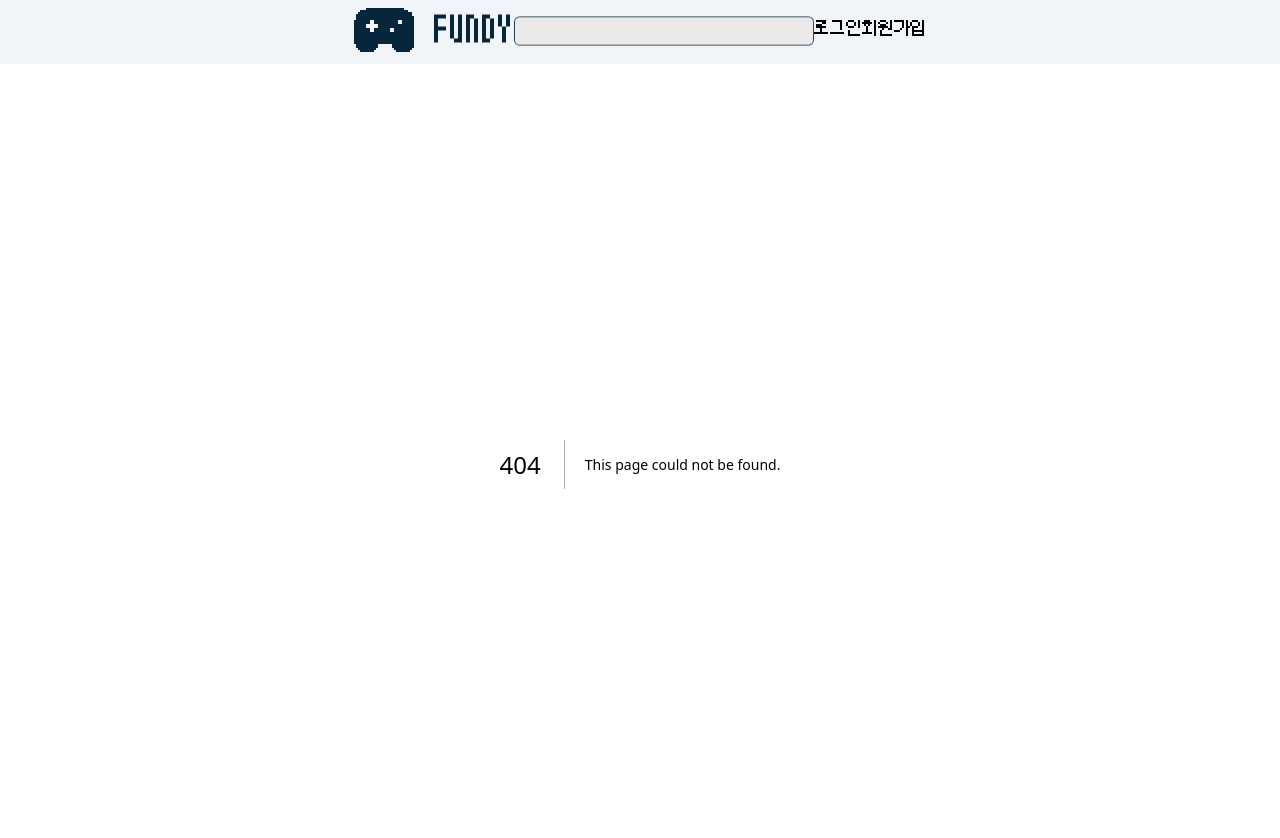
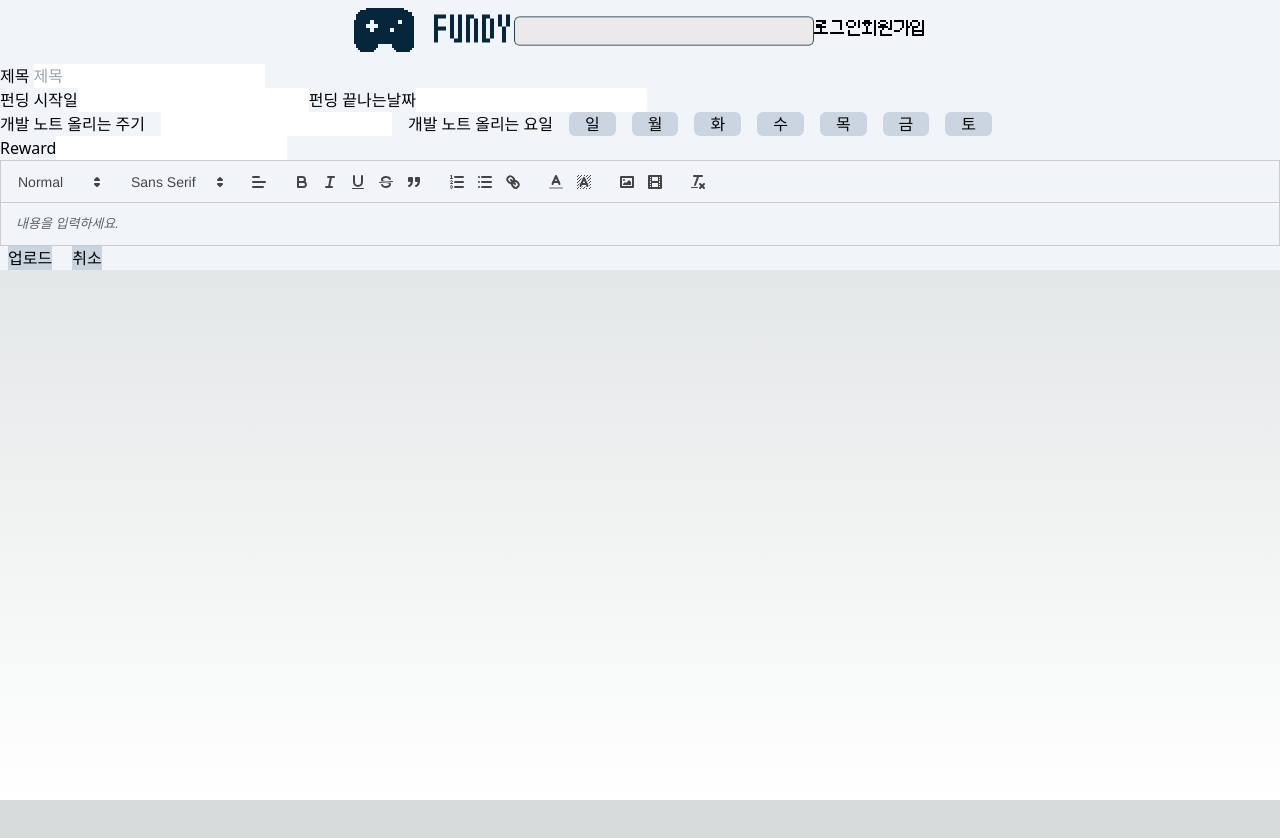
Before and after one commit to Team-Fundy/Fundy-FE, a Next.js app: page /uploadproject in a window 1280 px wide. Before the commit this address had no page. Shown: the top 838 px of the page. After the commit the page ends 800 px from the top, so only its background shows below. Built offline with nearby package versions, Linux system fonts and the light colour scheme.

Commit message:
feat : 프로젝트 업로드 페이지 기능구현

```diff
--- a/Components/TextEditor/TextEditor.tsx
+++ b/Components/TextEditor/TextEditor.tsx
@@ -22,20 +22,16 @@ const modules = {
 }
 
 
-const TextEditor = () => {
+const TextEditor = (setContents: any) => {
 
-    const [__html, setContents] = useState<String>();
     const onChangeText = (content: string) => {
         setContents(content);
 
     }
     return (
         <div>
-            <ReactQuill onChange={onChangeText} modules={modules} placeholder="내용을 입력하세요." />
-            <div className="ml-2 flex gap-5">
-                <button className="bg-slate-300">업로드</button>
-                <button className="bg-slate-300">취소</button>
-            </div>
+            <ReactQuill onChange={onChangeText} modules={modules} placeholder="내용을 입력하세요." className="h-96" />
+
         </div>
     );
 };
--- /dev/null
+++ b/pages/uploadproject.tsx
@@ -0,0 +1,89 @@
+import TextEditor from "@/Components/TextEditor/TextEditor"
+import { useState } from "react"
+import axios from "axios";
+
+export default function Uploadproject() {
+
+    const [data, setData] = useState({
+        request: {
+            name: "",
+            mainImages: "",
+            genres: "",
+            startDateTime: "",
+            endDateTime: "",
+            devNoteUploadCycle: 1,
+            devNoteUploadDay: "",
+            rewards:
+            {
+                name: "리워드1",
+                image: "http://이미지주소",
+                description: "해당 리워드는 ...",
+                minimumPrice: 1000
+            }
+        },
+        descriptionFile: ""
+    });
+    const [dayofweekarr, setDayofWeekarr] = useState(Array.from({ length: 7 }, () => false));
+    const [rewardNum, setRewardNum] = useState<Number>(0);
+    const [contents, setContents] = useState<String>();
+
+
+    const changeData = (e: any) => {
+        setData({
+            ...data,
+            [e.target.name]: e.target.value,
+        })
+    }
+
+    const onClickDevelopNoteUploadDaybtn = (day: string) => {
+        setData({
+            ...data,
+            [data.request.devNoteUploadDay]: day,
+        })
+    }
+
+    const onClickUploadbtn = (event: any) => {
+        event.preventDefault();
+        axios.post('/api/project', data)
+            .then()
+            .catch();
+    }
+
+    return (
+        <div className="bg-slate-100">
+            <form onSubmit={onClickUploadbtn}>
+                <div>
+                    <label htmlFor="title">제목 </label>
+                    <input name="name" placeholder="제목" onChange={changeData} />
+                </div>
+                <div>
+                    <label htmlFor="title">펀딩 시작일</label>
+                    <input id="startday" placeholder="" onChange={changeData} />
+                    <label htmlFor="title">펀딩 끝나는날짜</label>
+                    <input id="endday" placeholder="" onChange={changeData} />
+                </div>
+                <div className="flex gap-4">
+                    <label htmlFor="title">개발 노트 올리는 주기</label>
+                    <input id="endday" type="string" placeholder="" onChange={changeData} />
+                    <label htmlFor="title">개발 노트 올리는 요일</label>
+                    <button id="value" className="bg-slate-300 px-4 rounded-md" onClick={() => onClickDevelopNoteUploadDaybtn("SUNDAY")}>일</button>
+                    <button className="bg-slate-300 px-4 rounded-md" onClick={() => onClickDevelopNoteUploadDaybtn("MONDAY")}>월</button>
+                    <button className="bg-slate-300 px-4 rounded-md" onClick={() => onClickDevelopNoteUploadDaybtn("TUESDAY")}>화</button>
+                    <button className="bg-slate-300 px-4 rounded-md" onClick={() => onClickDevelopNoteUploadDaybtn("WEDNESDAY")}>수</button>
+                    <button className="bg-slate-300 px-4 rounded-md" onClick={() => onClickDevelopNoteUploadDaybtn("THURSDAY")}>목</button>
+                    <button className="bg-slate-300 px-4 rounded-md" onClick={() => onClickDevelopNoteUploadDaybtn("FRIDAY")}>금</button>
+                    <button className="bg-slate-300 px-4 rounded-md" onClick={() => onClickDevelopNoteUploadDaybtn("SATURDAY")}>토</button>
+                </div>
+                <div>
+                    <label>Reward</label>
+                    <input />
+                </div>
+                <TextEditor setContents={setContents} />
+                <div className="ml-2 flex gap-5">
+                    <button type="submit" className="bg-slate-300">업로드</button>
+                    <button className="bg-slate-300">취소</button>
+                </div>
+            </form>
+        </div >
+    )
+}
```
